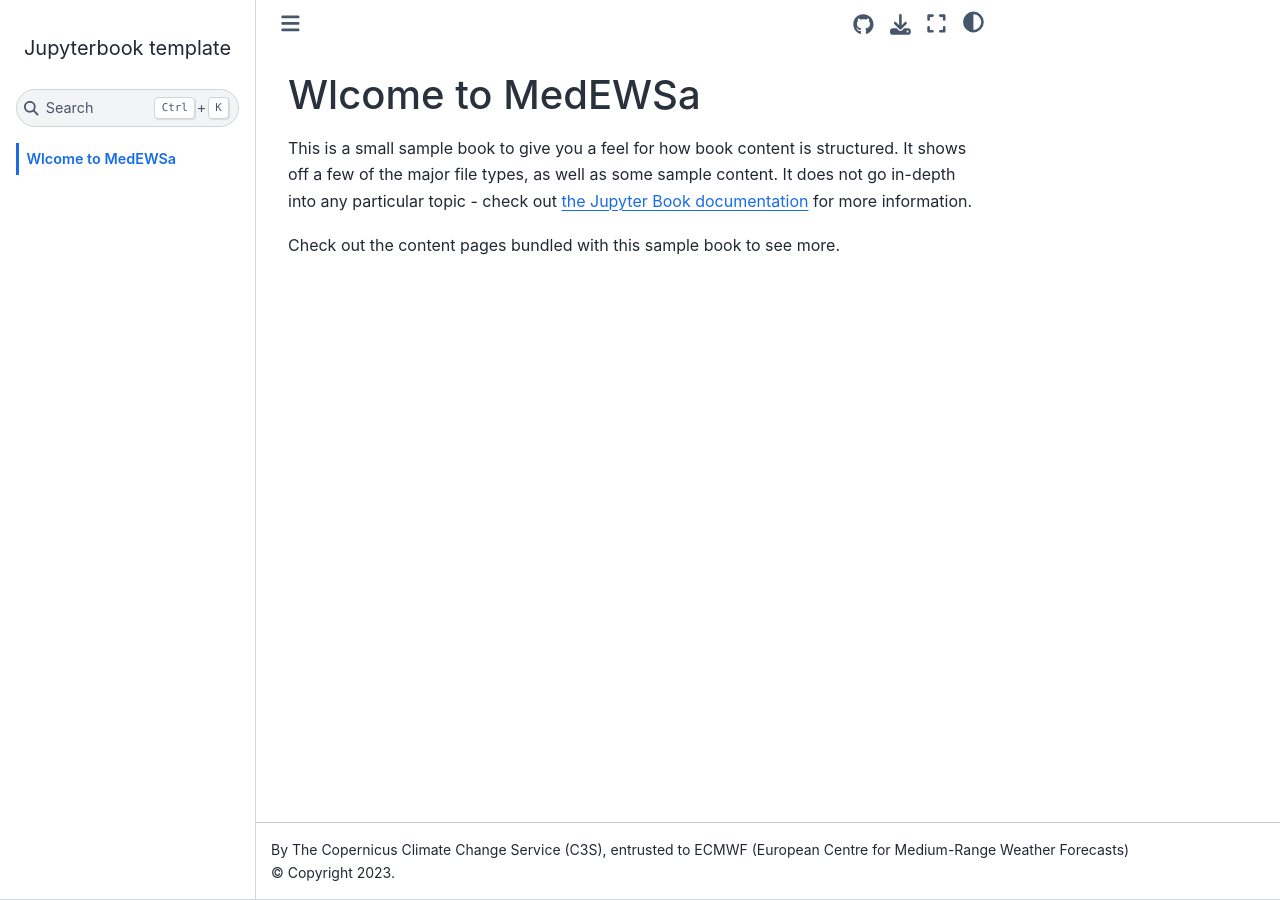
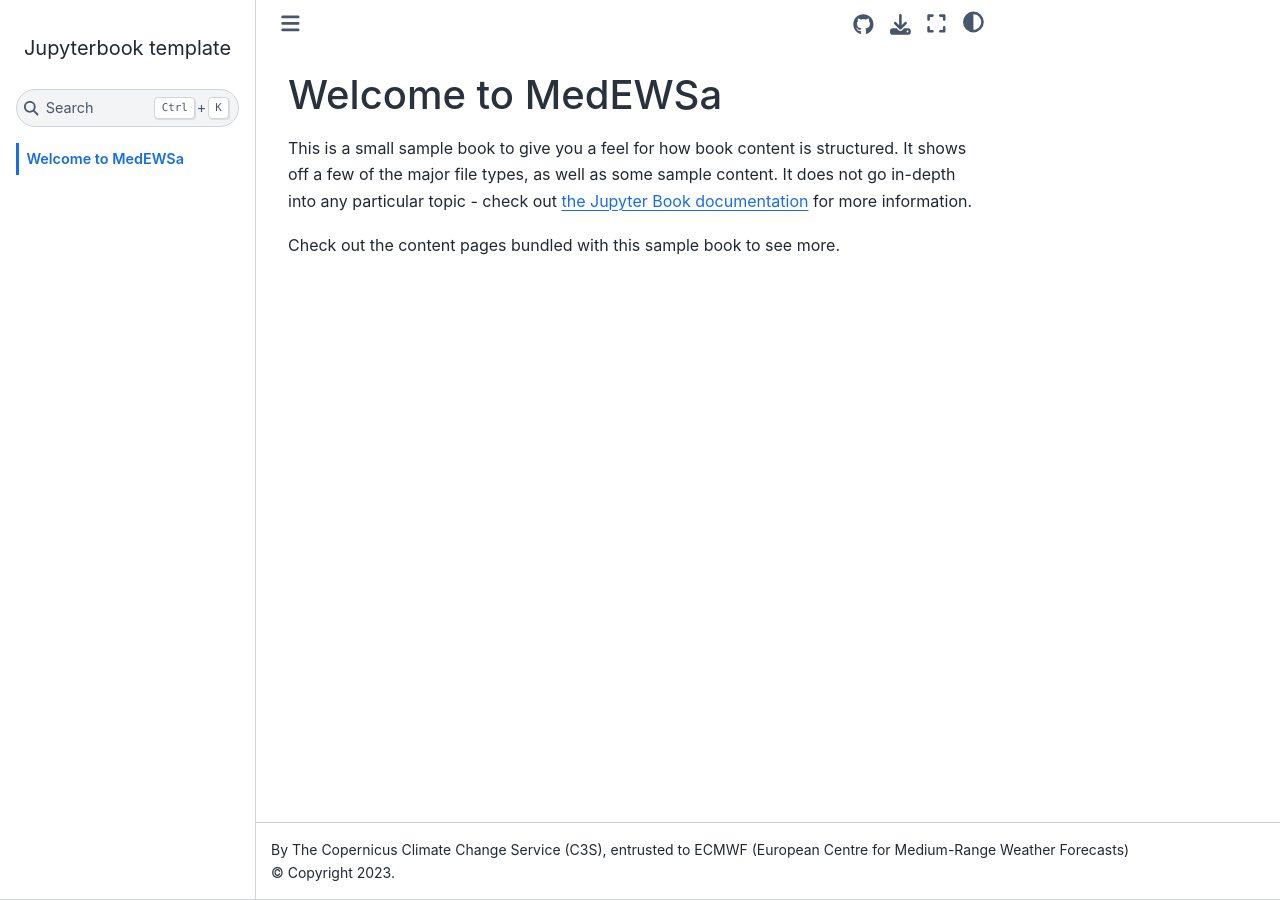
Before and after one commit to Christela-1/MedEWSa, a Jupyter Book: the page built from intro-jupyter-template.md, in a window 1280 px wide. Built offline with Jupyter Book 1.0.4 settings and Sphinx 7.4.7 and the Sphinx Book theme 1.1.4, drawn with Linux system fonts in a browser that asks for light colours; pages that are not in the unit, such as notebooks, are missing from menus.

Commit message:
christel first commit

```diff
--- a/intro-jupyter-template.md
+++ b/intro-jupyter-template.md
@@ -1,4 +1,4 @@
-# Wlcome to MedEWSa
+# Welcome to MedEWSa
 
 This is a small sample book to give you a feel for how book content is
 structured.
```
